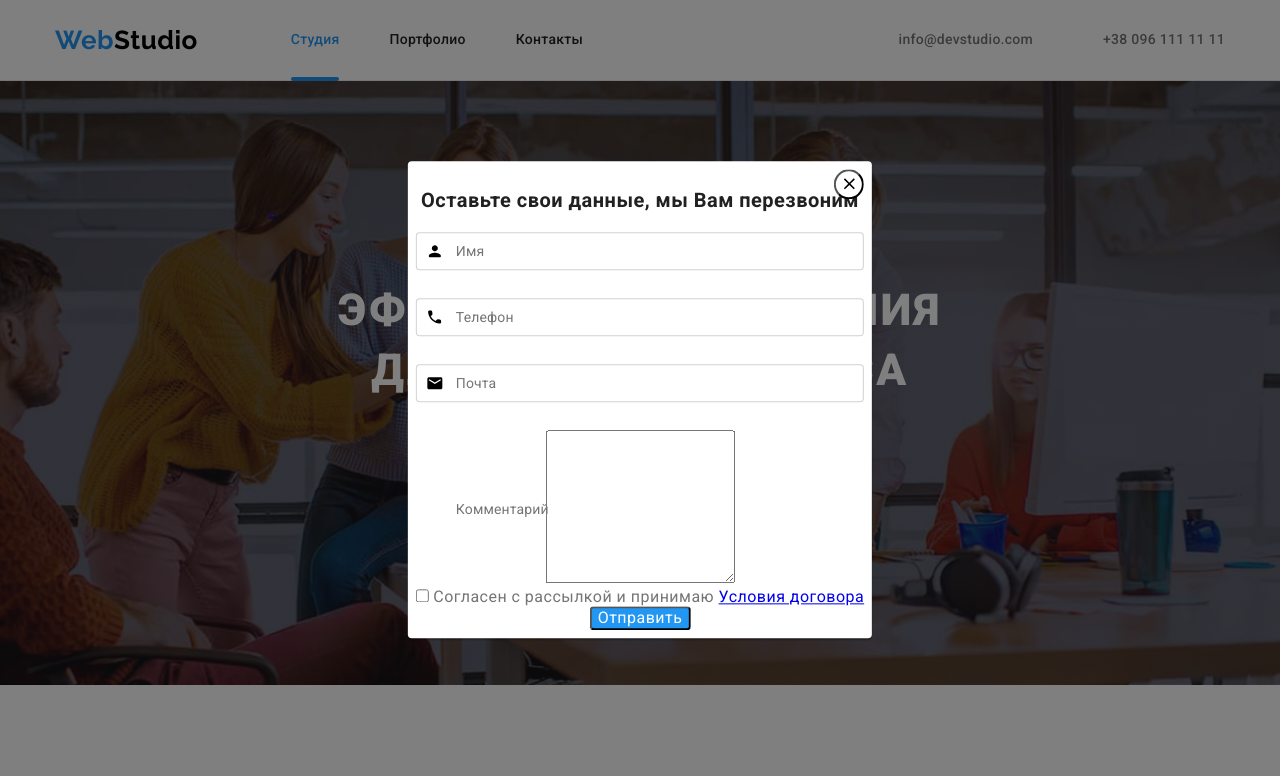
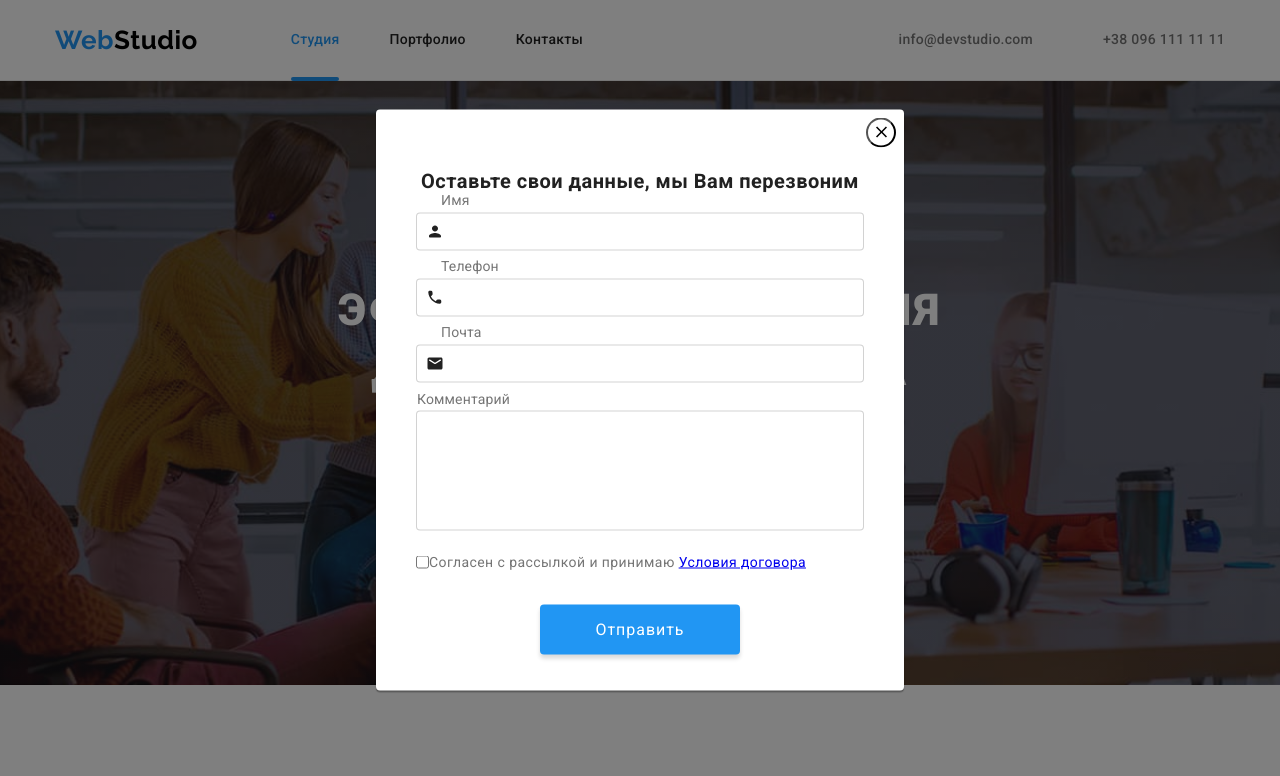
Before and after one commit to Dranyk/goit-markup-hw-06, a plain HTML site: page index.html in a window 1280 px wide. Both pictures are taken after a click on the button "Заказать услугу". Shown: the top 776 px of the page. Drawn offline with nearby package versions, Linux system fonts and the light colour scheme.

Commit message:
Редактирует модалку

```diff
--- a/css/styles.css
+++ b/css/styles.css
@@ -674,7 +674,6 @@ address {
     width: 100%;
     height: 100%;
     background-color: rgba(0, 0, 0, 0.5);
-    z-index: 1;
     visibility: visible;
     opacity: 1;
     transition: opacity 250ms cubic-bezier(0.4, 0, 0.2, 1);
@@ -699,13 +698,16 @@ label {
 
     min-height: 300px;
     min-width: 400px;
-    padding: 8px;
+    padding: 40px;
+    width: 528px;
+    height: 581px;
 
     box-shadow: 0px 1px 3px rgba(0, 0, 0, 0.12), 0px 1px 1px rgba(0, 0, 0, 0.14), 0px 2px 1px rgba(0, 0, 0, 0.2);
     border-radius: 4px;
 
     background-color: #fff;
 }
+
 
 .close-button {
     padding: 0;
@@ -720,6 +722,7 @@ label {
     top: 8px;
     right: 8px;
     background-color: #fff;
+    z-index: 1;
 }
 
 .close-icon {
@@ -776,8 +779,9 @@ label {
     position: absolute;
     top: 50%;
     left: 40px;
-    transform: translateY(-50%);
+    /* transform: translateY(-50%); */
     transition: transform 250ms linear;
+    transform: translateY(-40px) translateX(-15px);
 }
 
 .form-icon {
@@ -786,4 +790,73 @@ label {
     left: 10px;
     transform: translateY(-50%);
     display: inline-block;
+    fill: currentColor;
+    color: var(--title-text-color);
 }
+
+.comment {
+    margin-bottom: 20px;
+    height: 120px;
+}
+
+.comment .form-label {
+    position: absolute;
+    top: 20px;
+    left: 16px;
+    transition: transform 250ms linear;
+}
+
+.field-polisy {
+    display: flex;
+    align-items: center;
+    margin-bottom: 30px;
+}
+
+.checkbox-policy {
+    font-size: 14px;
+    line-height: 1.71;
+    letter-spacing: 0.03em;
+    color: var(--primary-text-color);
+}
+
+.form-field:focus-within > .form-icon {
+    fill: var(--accent-color);
+}
+
+.backdrop textarea {
+    padding: 10px 20px;
+    padding-left: 16px;
+    font: inherit;
+    position: relative;
+    width: 100%;
+    height: 120px;
+    resize: none;
+    box-shadow: none;
+    border: 1px solid rgba(33, 33, 33, 0.2);
+    border-radius: 4px;
+    outline: none;
+}
+
+.backdrop textarea:focus {
+    border: 1px solid var(--accent-color);
+}
+
+.backdrop .button-submit {
+    display: flex;
+    justify-content: center;
+}
+
+.backdrop .button {
+    border: none;
+    box-shadow: 0px 4px 4px rgb(0 0 0 / 15%);
+    cursor: pointer;
+    display: inline-block;
+    vertical-align: middle;
+    font-size: 16px;
+    line-height: 1.87;
+    text-decoration: none;
+    border-radius: 4px;
+    min-width: 200px;
+    min-height: 50px;
+    letter-spacing: 0.06em;
+}
--- a/index.html
+++ b/index.html
@@ -49,72 +49,6 @@
                 <h1 class="hero-title">Эффективные решения <br> для вашего бизнеса</h1>
                 <button class="button primary" type="button" data-modal-open>Заказать услугу</button>
 
-                <div class="backdrop is-hidden" data-modal>
-                    <div class="modal">
-                        <button class="close-button" data-modal-close>
-                            <svg class="close-icon" height="18" width="18">
-                                <use href="images/sprite.svg#close"></use>
-                            </svg>
-                        </button>
-                        <form class="form js-speaker-form">
-                            <p class="description">Оставьте свои данные, мы Вам перезвоним</p>
-
-                            <label class="form-field">
-                              <input type="name" class="form-input" name="name" placeholder=" " />
-                              <span class="form-label">Имя</span>
-                              <svg class="form-icon" width="18" height="18">
-                                <use href="./images/sprite.svg#name"></use>
-                              </svg>
-                            </label>
-
-                            <label class="form-field">
-                              <input type="tel" class="form-input" name="tel" placeholder=" " />
-                              <span class="form-label">Телефон</span>
-                              <svg class="form-icon" width="18" height="18">
-                                <use href="./images/sprite.svg#phone-form"></use>
-                              </svg>
-                            </label>
-
-                            <label class="form-field">
-                              <input type="email" class="form-input" name="mail" id="mail" placeholder=" "/>
-                              <span class="form-label">Почта</span>
-                              <svg class="form-icon" width="18" height="18">
-                                <use href="./images/sprite.svg#mail-form"></use>
-                              </svg>
-                            </label>
-
-                            <label class="form-field comment">
-                              <textarea
-                                class="form-comment"
-                                name="comment"
-                                rows="8"
-                                placeholder=" "
-                              ></textarea>
-                              <span class="form-label">Комментарий</span>
-                            </label>
-
-                            <label class="field-polisy">
-                              <input
-                                class="checkbox"
-                                type="checkbox"
-                                name="policy"
-                                value="accept policy"
-                              />
-                              <span class="icon-checkbox"></span>
-                              <span class="checkbox-policy"
-                                >Согласен с рассылкой и принимаю
-                                <a class="checkbox-link" href="./index.html"
-                                  >Условия договора</a
-                                ></span
-                              >
-                            </label>
-
-                            <div class="button-submit">
-                              <button type="submit" class="button">Отправить</button>
-                            </div>
-
-                    </div>
-                </div>
 
 
             </section>
@@ -463,6 +397,73 @@
             </div>
         </div>
     </footer>
+
+<!-- Modal -->
+
+<div class="backdrop is-hidden" data-modal>
+    <div class="modal">
+        <button class="close-button" data-modal-close>
+            <svg class="close-icon" height="18" width="18">
+                <use href="images/sprite.svg#close"></use>
+            </svg>
+        </button>
+        <form class="form js-speaker-form">
+            <p class="description">Оставьте свои данные, мы Вам перезвоним</p>
+
+            <label class="form-field">
+              <input type="name" class="form-input" name="name" placeholder=" " />
+              <span class="form-label">Имя</span>
+              <svg class="form-icon" width="18" height="18">
+                <use href="./images/sprite.svg#name"></use>
+              </svg>
+            </label>
+
+            <label class="form-field">
+              <input type="tel" class="form-input" name="tel" placeholder=" " />
+              <span class="form-label">Телефон</span>
+              <svg class="form-icon" width="18" height="18">
+                <use href="./images/sprite.svg#phone-form"></use>
+              </svg>
+            </label>
+
+            <label class="form-field">
+              <input type="email" class="form-input" name="mail" id="mail" placeholder=" "/>
+              <span class="form-label">Почта</span>
+              <svg class="form-icon" width="18" height="18">
+                <use href="./images/sprite.svg#mail-form"></use>
+              </svg>
+            </label>
+
+            <label class="form-field comment">
+              <textarea class="form-comment" name="comment" rows="8" placeholder=" "
+              ></textarea>
+              <span class="form-label">Комментарий</span>
+            </label>
+
+            <label class="field-polisy">
+              <input
+                class="checkbox"
+                type="checkbox"
+                name="policy"
+                value="accept policy"
+              />
+              <span class="icon-checkbox"></span>
+              <span class="checkbox-policy"
+                >Согласен с рассылкой и принимаю
+                <a class="checkbox-link" href="./index.html"
+                  >Условия договора</a
+                ></span
+              >
+            </label>
+
+            <div class="button-submit">
+              <button type="submit" class="button">Отправить</button>
+            </div>
+
+    </div>
+</div>
+
+
     <script src="./js/modal.js"></script>
 </body>
 </html>
```
Also changed, not shown: images/icon-send.svg (added).
